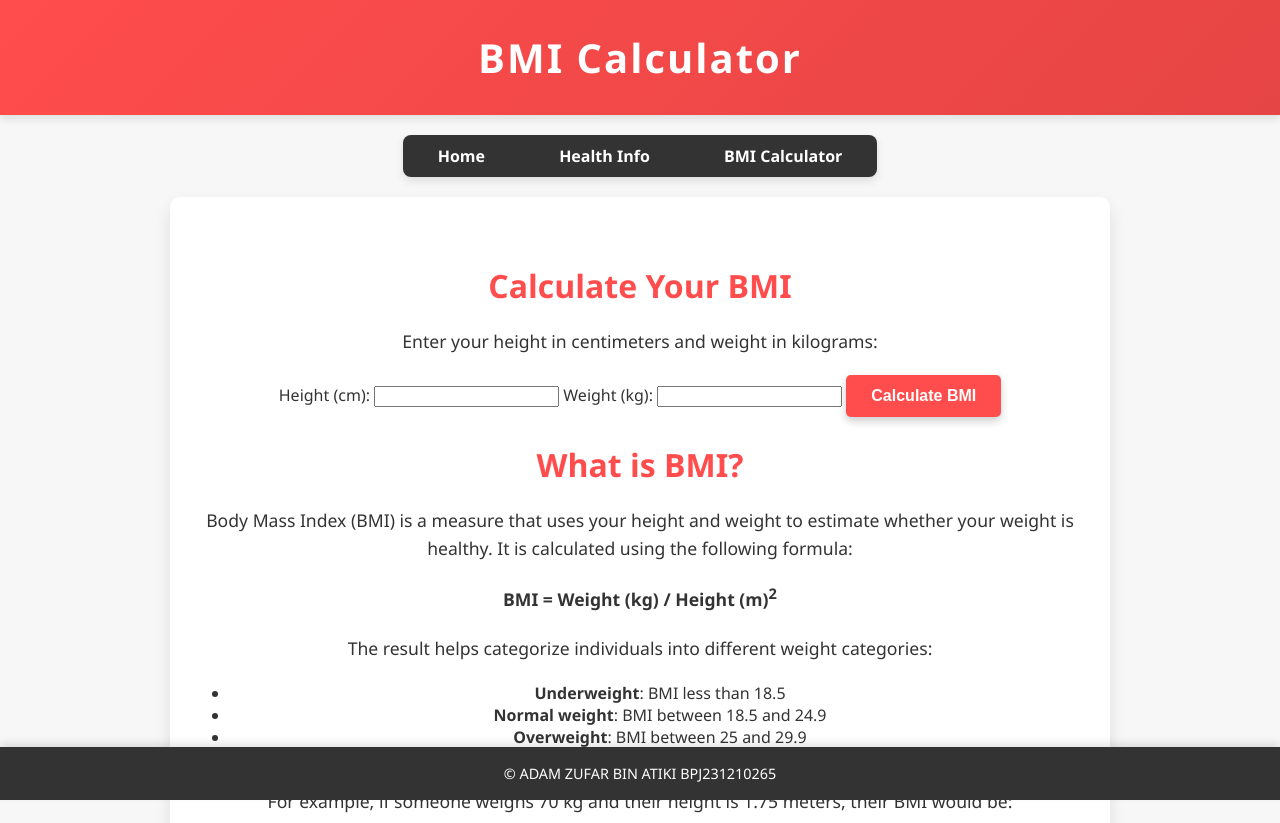
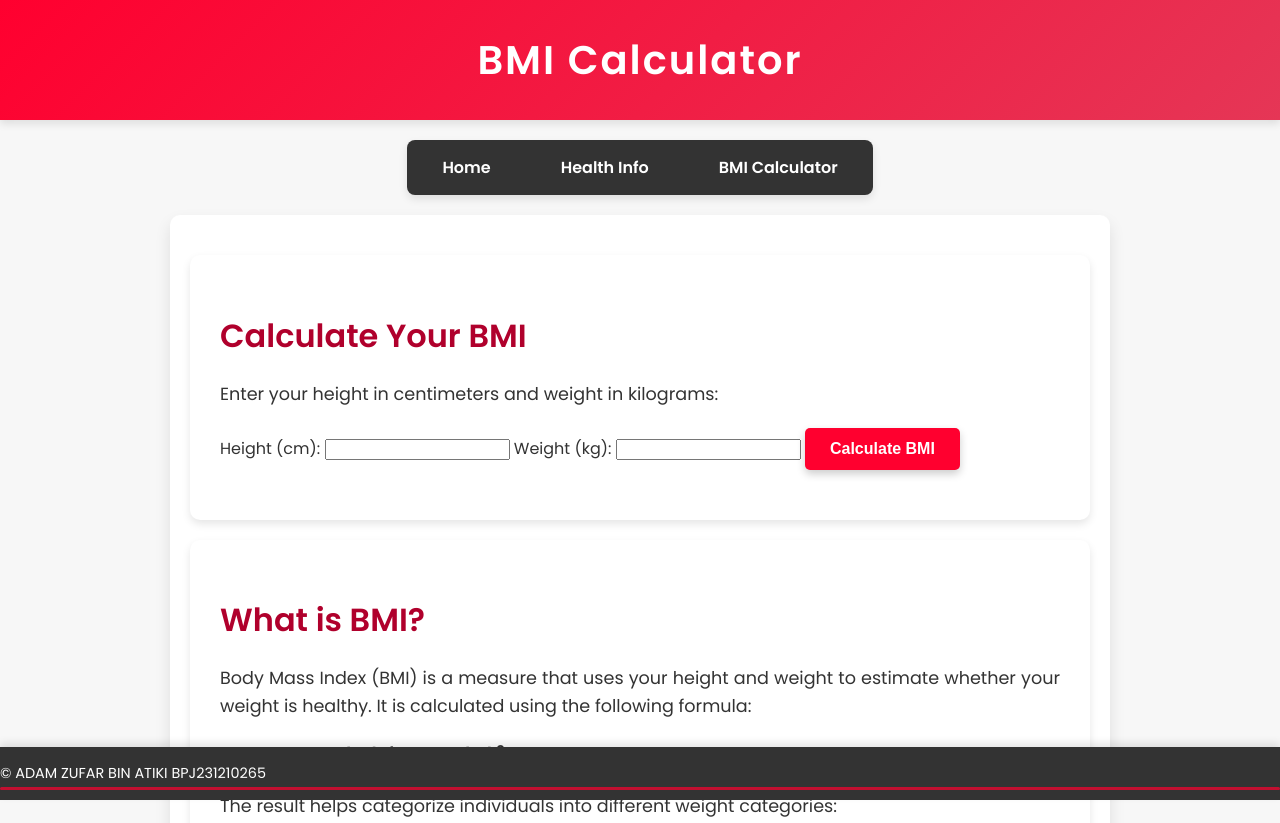
Before and after one commit to Appltr22/Assignment, a plain HTML site: page bmi_calculator.html in a window 1280 px wide. Shown: the top 823 px of the page. Drawn offline with Linux system fonts and the light colour scheme.

Commit message:
Update styles.css

```diff
--- a/styles.css
+++ b/styles.css
@@ -1,14 +1,17 @@
+/* Importing the Poppins font */
+@import url('https://fonts.googleapis.com/css2?family=Poppins:wght@400;600&display=swap');
+
 body {
-    font-family: 'Segoe UI', Tahoma, Geneva, Verdana, sans-serif; /* Modern font */
+    font-family: 'Poppins', sans-serif;
     margin: 0;
     padding: 0;
     background-color: #f7f7f7;
-    text-align: center;
     color: #333;
 }
 
+/* Cool gradient header with shadows */
 header {
-    background: linear-gradient(135deg, #ff4c4c, #e64545); /* Gradient red header */
+    background: linear-gradient(135deg, #ff002f, #e53656); /* Red gradient */
     color: white;
     padding: 30px 0;
     box-shadow: 0 4px 8px rgba(0, 0, 0, 0.1); /* Subtle shadow for depth */
@@ -18,77 +21,111 @@ header h1 {
     font-size: 2.5em;
     margin: 0;
     letter-spacing: 2px;
+    text-align: center; /* Centering header text */
+}
+
+/* Style for centering the paragraph */
+.center-text {
+    text-align: center;
+}
+
+/* Centered navigation bar using flexbox */
+nav {
+    text-align: center;
+    margin: 20px 0;
 }
 
 nav ul {
     list-style-type: none;
     padding: 0;
-    margin: 20px 0;
+    margin: 0;
+    display: inline-flex; /* Flexbox to display inline and center */
+    justify-content: center; /* Center the nav items */
     background-color: #333;
     box-shadow: 0 4px 8px rgba(0, 0, 0, 0.1); /* Subtle shadow */
     border-radius: 8px; /* Rounded corners */
-    display: inline-block;
 }
 
 nav ul li {
-    display: inline;
     margin: 0 15px;
 }
 
 nav ul li a {
     color: white;
-    padding: 10px 20px;
+    padding: 15px 20px;
     text-decoration: none;
     font-weight: bold;
     display: inline-block;
-    border-radius: 4px; /* Slightly rounded corners for links */
+    border-radius: 8px;
+    transition: background-color 0.3s, color 0.3s;
 }
 
 nav ul li a:hover {
-    background-color: #ff4c4c;
-    transition: background-color 0.3s; /* Smooth hover transition */
+    background-color: #ff002f; /* Red hover effect */
+    color: white;
 }
 
+/* Main content with cool card-like sections */
 main {
     padding: 40px 20px;
     max-width: 900px;
     margin: auto;
     background-color: white;
-    border-radius: 10px; /* Rounded corners for the content area */
-    box-shadow: 0 8px 16px rgba(0, 0, 0, 0.1); /* Subtle shadow for depth */
-    margin-bottom: 40px; /* Space before footer */
+    border-radius: 10px; /* Rounded corners */
+    box-shadow: 0 8px 16px rgba(0, 0, 0, 0.1); /* Subtle shadow */
+    margin-bottom: 40px;
 }
 
+main section {
+    background-color: #fff;
+    padding: 30px;
+    margin-bottom: 20px;
+    border-radius: 10px; /* Rounded corners */
+    box-shadow: 0 4px 8px rgba(0, 0, 0, 0.1); /* Subtle shadow */
+    transition: transform 0.2s, box-shadow 0.2s;
+}
+
+main section:hover {
+    transform: translateY(-5px); /* Lift effect on hover */
+    box-shadow: 0 8px 16px rgba(0, 0, 0, 0.2);
+}
+
+/* Headings with new color scheme */
 h2 {
-    color: #ff4c4c;
+    color: #b0002c;
     font-size: 2em;
     margin-bottom: 20px;
 }
 
+/* Paragraph styles */
 p {
     line-height: 1.6;
     margin-bottom: 20px;
     font-size: 1.1em;
+    text-align: justify; /* Justified paragraphs */
 }
 
+/* Cool buttons with hover effects */
 button {
-    background-color: #ff4c4c;
+    background-color: #ff002f;
     color: white;
     border: none;
     padding: 12px 25px;
     font-size: 16px;
     font-weight: bold;
     cursor: pointer;
-    border-radius: 5px; /* Rounded corners for the button */
-    box-shadow: 0 4px 8px rgba(0, 0, 0, 0.2); /* Add some shadow to the button */
-    transition: background-color 0.3s, transform 0.2s; /* Smooth transitions */
+    border-radius: 5px;
+    box-shadow: 0 4px 8px rgba(0, 0, 0, 0.2); /* Button shadow */
+    transition: background-color 0.3s, transform 0.2s, box-shadow 0.2s;
 }
 
 button:hover {
-    background-color: #e64545;
-    transform: translateY(-2px); /* Slight lift effect on hover */
+    background-color: #e53656;
+    transform: translateY(-5px); /* Lift effect */
+    box-shadow: 0 8px 16px rgba(0, 0, 0, 0.3); /* Stronger shadow */
 }
 
+/* Footer with a glowing underline */
 footer {
     background-color: #333;
     color: white;
@@ -101,6 +138,24 @@ footer {
 }
 
 footer p {
+    position: relative;
     margin: 0;
     font-size: 0.9em;
 }
+
+footer p:after {
+    content: '';
+    position: absolute;
+    left: 0;
+    right: 0;
+    bottom: -5px;
+    height: 3px;
+    background-color: #ff002f;
+    border-radius: 2px;
+    opacity: 0.7;
+}
+
+/* Smooth scrolling behavior */
+html {
+    scroll-behavior: smooth;
+}
```
